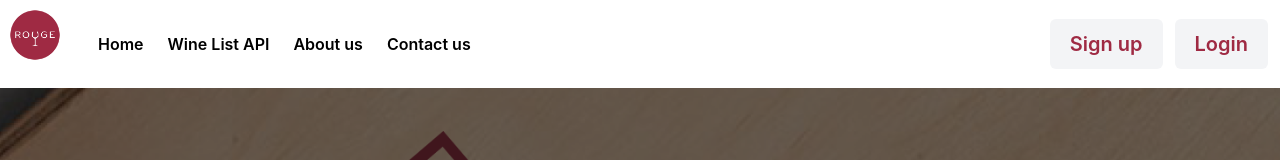
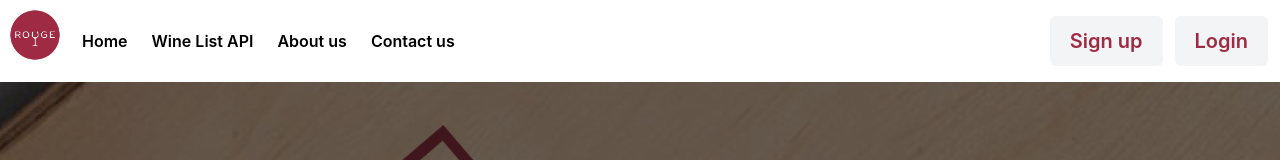
Before and after one commit to florentgiovannone/SEB-Project-3-front-end, a React (Vite) app: page / in a window 1280 px wide. Shown: the top 160 px of the page. Built offline with nearby package versions, Linux system fonts and the light colour scheme; no server answers.

Commit message:
fixed the merge issues

```diff
--- a/src/components/Navbar.tsx
+++ b/src/components/Navbar.tsx
@@ -56,7 +56,7 @@ function Navbar({ user, setUser }: NavbarProps) {
       </div>
 
       <div className={`navbar-menu ${isActive ? "is-active" : ""}`}>
-        <div className="navbar-start" style={{ padding: "1rem" }}> {/* Add padding to the menu items */}
+        <div className="navbar-start" >
           <Link
             to="/"
             className="navbar-item is-size-6 has-text-weight-semibold py-4" // Increase font size and padding
```
